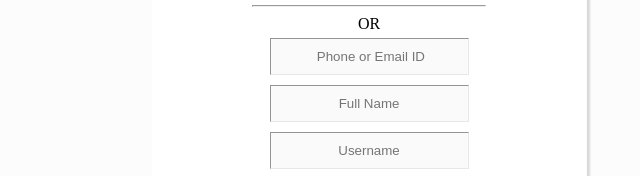
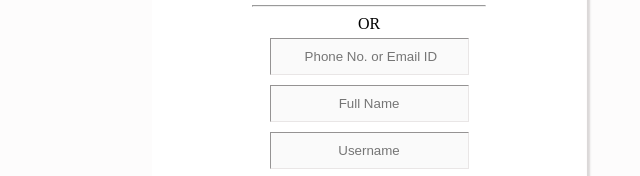
Before and after one commit to kajaljha09/instagram-clone, a plain HTML site: page index.html in a window 1280 px wide. Shown: the part 756-932 px from the top of the page, 640-1280 px from the left. Drawn offline with Linux system fonts and the light colour scheme; a web font is replaced by a local one.

Commit message:
placeholder modified

```diff
--- a/index.html
+++ b/index.html
@@ -39,7 +39,7 @@
                 <button  type="button"><img  class="btn" src="./assets/icons/outline_facebook_black_24dp.png">&nbsp Sign in with
                     Facebook</button><br>
                 <hr> OR<br>
-                <input type="email" placeholder=" Phone or Email ID"><br>
+                <input type="email" placeholder=" Phone No. or Email ID"><br>
                 <input type="text" placeholder="Full Name"><br>
                 <input type="text" placeholder="Username"><br>
                 <input type="password" placeholder="Password"><br>
```
